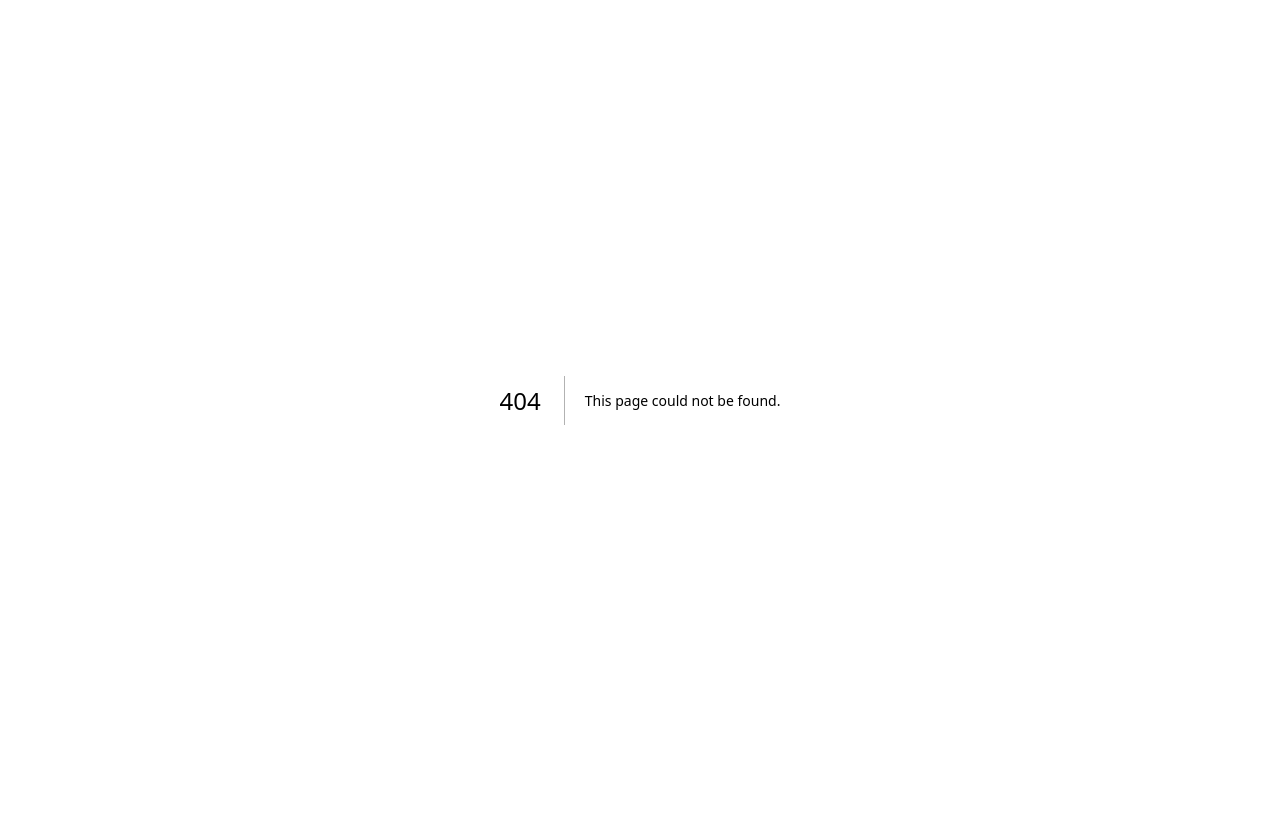
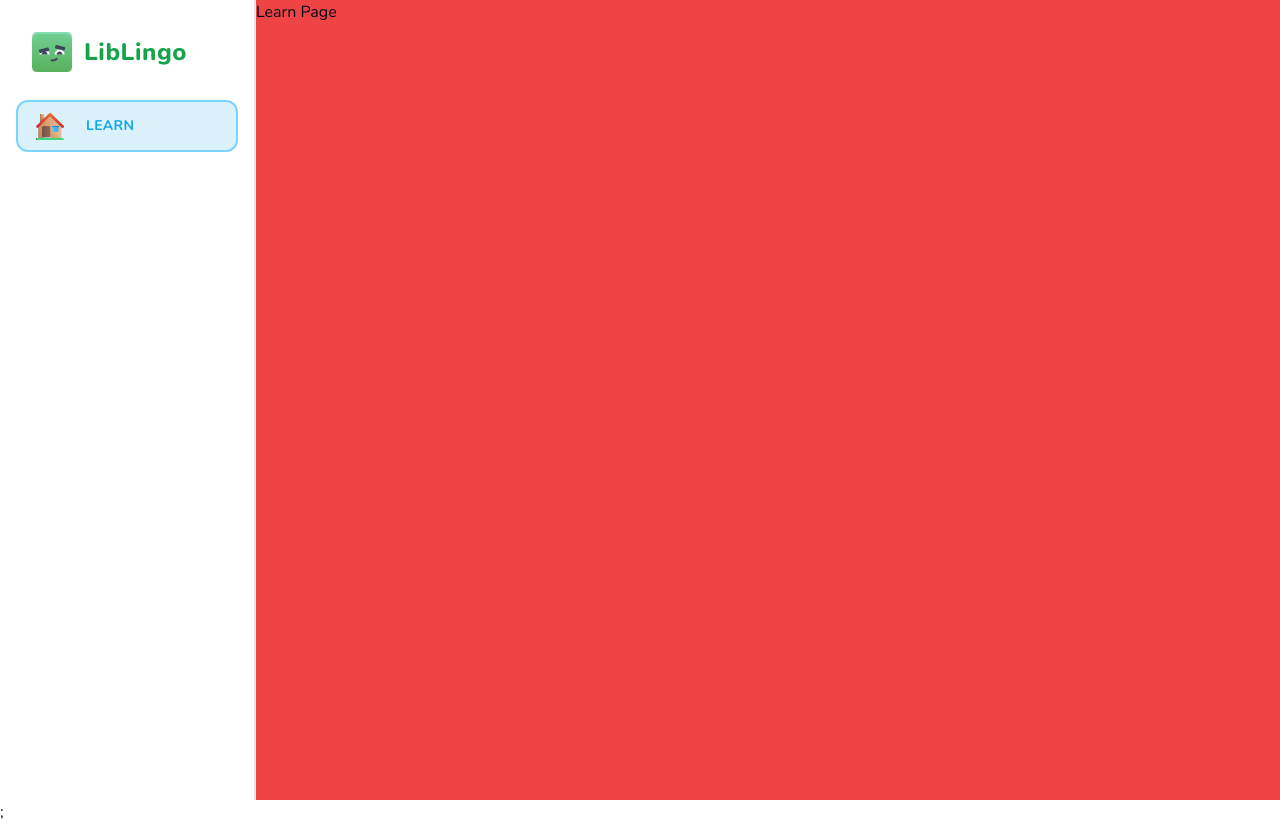
Before and after one commit to dotarjun/learnlangfree, a Next.js app: page /learn in a window 1280 px wide. Before the commit this address had no page. Before the commit the page ends 800 px from the top, so only its background shows below. Built offline with nearby package versions, Linux system fonts and the light colour scheme.

Commit message:
feat: create learn page route
Signed-off-by: dotarjun <71163609+dotarjun@users.noreply.github.com>

```diff
--- /dev/null
+++ b/app/(main)/layout.tsx
@@ -0,0 +1,20 @@
+import { MobileHeader } from "@/components/mobile-header";
+import { Sidebar } from "@/components/sidebar";
+
+type Props = {
+  children: React.ReactNode;
+};
+const MainLayout = ({ children }: Props) => {
+  return (
+    <>
+      <MobileHeader />
+      <Sidebar className="hidden lg:flex" />
+      <main className="h-full  pt-[50px] lg:pl-[256px] lg:pt-0">
+        <div className="h-full bg-red-500">{children}</div>
+      </main>
+      ;
+    </>
+  );
+};
+
+export default MainLayout;
--- /dev/null
+++ b/app/(main)/learn/page.tsx
@@ -0,0 +1,5 @@
+const LearnPage = () => {
+  return <div>Learn Page</div>;
+};
+
+export default LearnPage;
```
